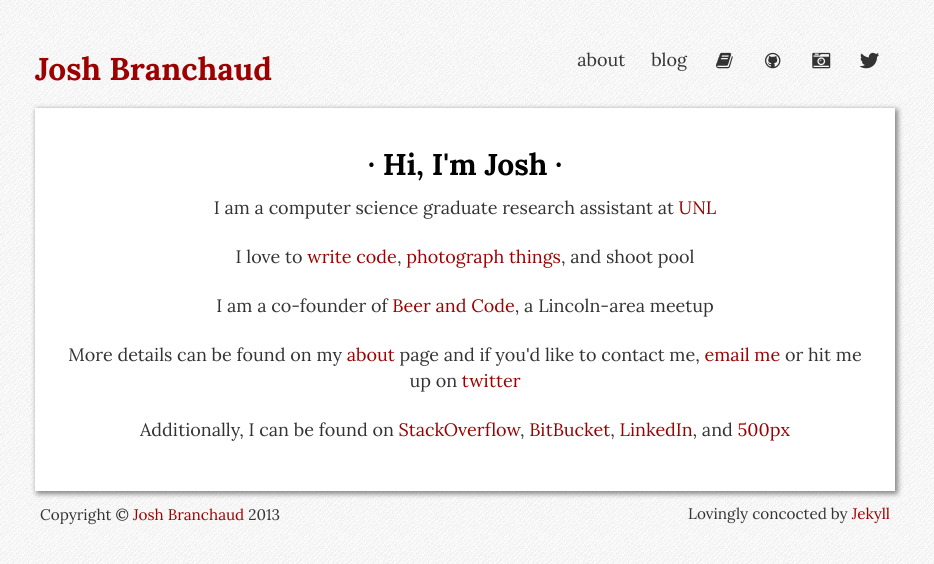
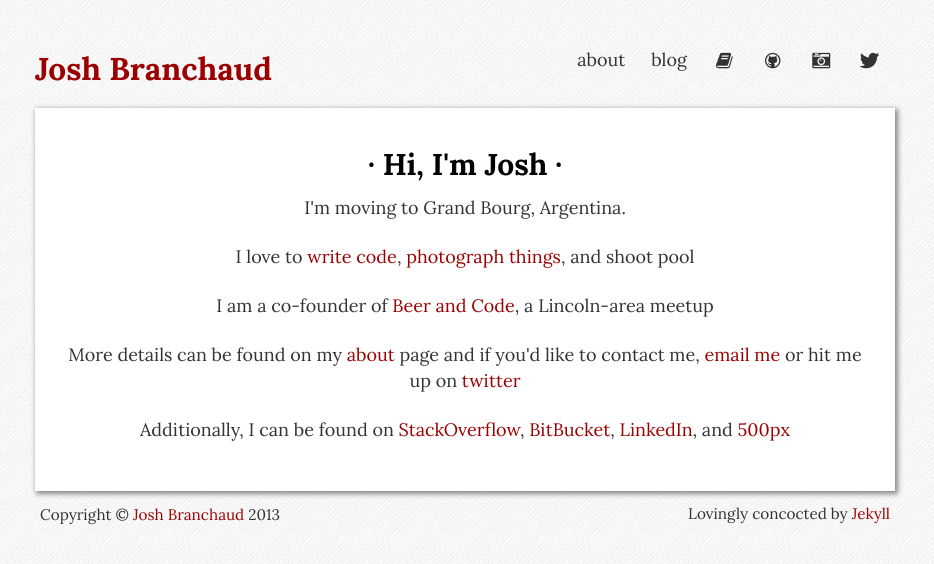
Before and after one commit to jbranchaud/blog, a Jekyll site: the page built from index.html, in a window 1280 px wide. Shown: the top 564 px of the page, without its empty margins (175-1109 px from the left). Built offline with Jekyll 4.4.1, drawn with Linux system fonts in a browser that asks for light colours.

Commit message:
Updating the index page from saying that I am a grad student to saying that I am moving to Argentina.

```diff
--- a/index.html
+++ b/index.html
@@ -7,8 +7,7 @@ title: Home
 <h1>&middot; Hi, I'm Josh &middot;</h1>
 
 <p>
-I am a computer science graduate research assistant at
-<a href="http://cse.unl.edu/">UNL</a>
+I'm moving to Grand Bourg, Argentina.
 </p>
 
 <p>
```
